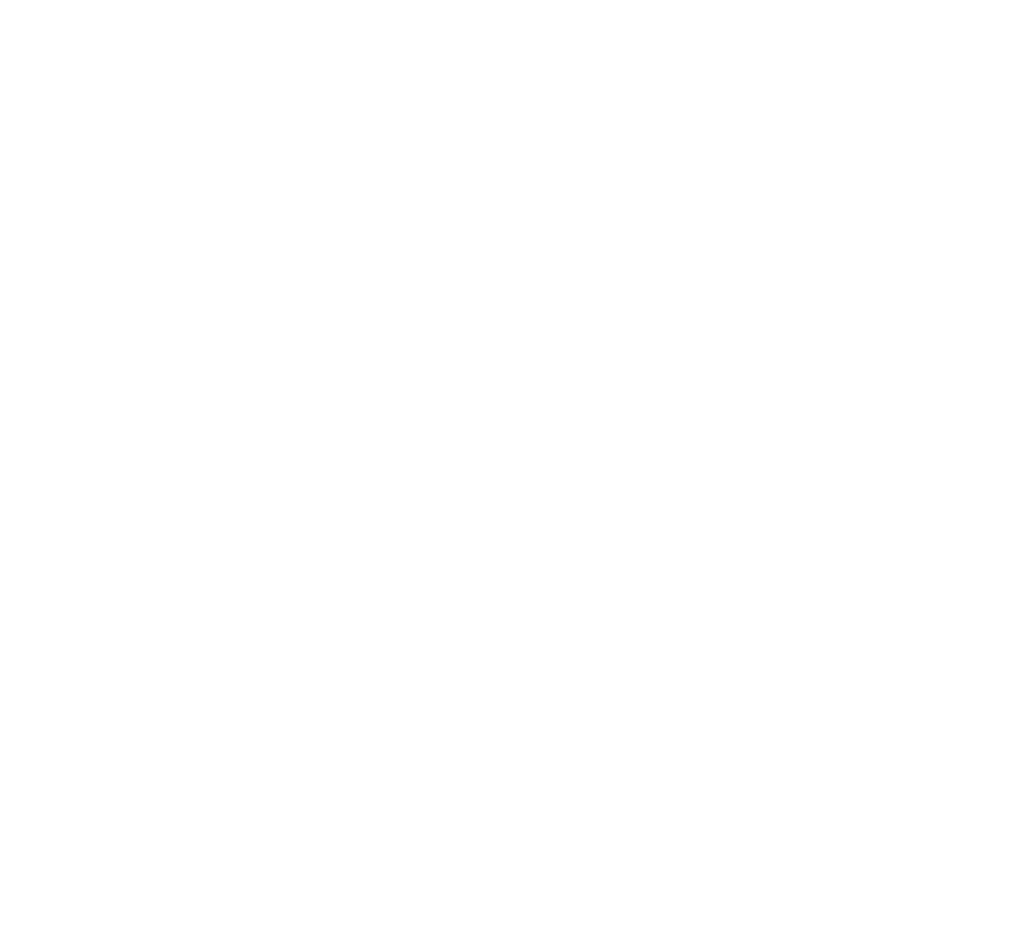
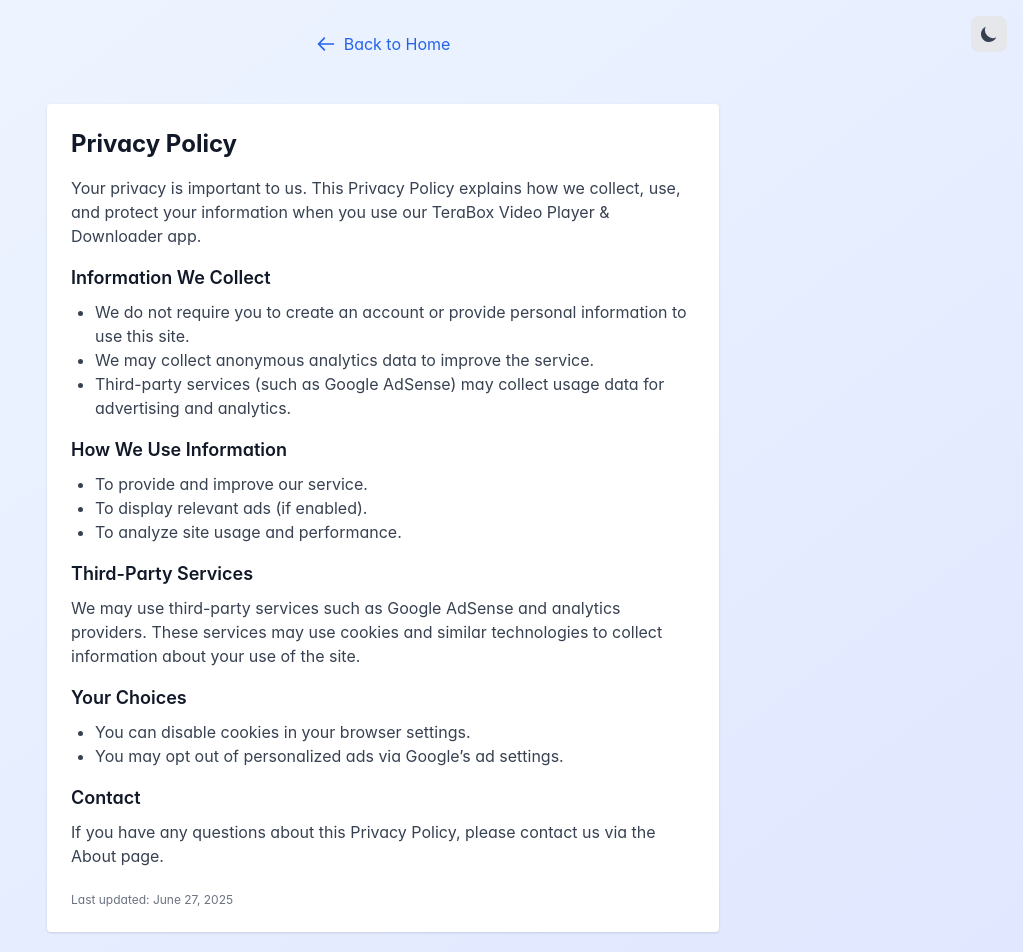
Before and after one commit to kirankigi5/teraplayer, a React (Vite) app: page /privacy-policy in a window 1280 px wide. Before the commit this address had no page. Shown: the top 952 px of the page, without its empty margins (257-1280 px from the left). Before the commit the page ends 800 px from the top, so only its background shows below. Built offline with nearby package versions, Linux system fonts and the light colour scheme.

Commit message:
feat: add Contact and Privacy Policy pages with routing

```diff
--- a/src/App.tsx
+++ b/src/App.tsx
@@ -262,7 +262,12 @@
           © 2025 TeraPlayer - Free TeraBox Video Player Online. Not affiliated with TeraBox, Flextech Inc, or any mentioned domains.
           <div className="mt-2 space-x-4">
             <a href="/about" className="underline hover:text-gray-600 dark:hover:text-gray-300">About TeraBox Player</a>
+            <span className="mx-2">|</span>
             <a href="/copyright-policy" className="underline hover:text-gray-600 dark:hover:text-gray-300">Copyright Policy</a>
+            <span className="mx-2">|</span>
+            <a href="/privacy-policy" className="underline hover:text-gray-600 dark:hover:text-gray-300">Privacy Policy</a>
+            <span className="mx-2">|</span>
+            <a href="/contact" className="underline hover:text-gray-600 dark:hover:text-gray-300">Contact</a>
           </div>
         </div>
       </footer>
--- /dev/null
+++ b/src/Contact.tsx
@@ -0,0 +1,32 @@
+import React from 'react';
+import { Link } from 'react-router-dom';
+import ThemeToggle from './components/ThemeToggle';
+
+const Contact: React.FC = () => (
+  <div className="min-h-screen bg-gradient-to-br from-blue-50 to-indigo-100 dark:from-gray-900 dark:to-gray-800 transition-colors duration-200">
+    {/* Theme Toggle - positioned at top right */}
+    <div className="fixed top-4 right-4 z-10">
+      <ThemeToggle />
+    </div>
+    <div className="container mx-auto px-4 py-8">
+      {/* Back to Home button - prominent top position */}
+      <div className="text-center mb-8">
+        <Link to="/" className="inline-flex items-center text-blue-600 dark:text-blue-400 hover:text-blue-700 dark:hover:text-blue-300 mb-4">
+          <svg className="w-5 h-5 mr-2" fill="none" stroke="currentColor" viewBox="0 0 24 24">
+            <path strokeLinecap="round" strokeLinejoin="round" strokeWidth={2} d="M10 19l-7-7m0 0l7-7m-7 7h18" />
+          </svg>
+          Back to Home
+        </Link>
+      </div>
+      <div className="max-w-2xl mx-auto p-6 bg-white dark:bg-gray-800 rounded shadow mt-8">
+        <h1 className="text-2xl font-bold text-gray-900 dark:text-white mb-4">Contact Us</h1>
+        <p className="mb-2 text-gray-700 dark:text-gray-300">For questions, feedback, or support regarding TeraBox Video Player & Downloader, please email:</p>
+        <p className="mb-4 text-blue-700 dark:text-blue-300 font-mono">your@email.com</p>
+        <p className="text-gray-700 dark:text-gray-300">We aim to respond to all inquiries within 2 business days.</p>
+        <p className="text-xs text-gray-500 mt-6">Last updated: June 27, 2025</p>
+      </div>
+    </div>
+  </div>
+);
+
+export default Contact;
--- /dev/null
+++ b/src/PrivacyPolicy.tsx
@@ -0,0 +1,50 @@
+import React from 'react';
+import { Link } from "react-router-dom";
+import ThemeToggle from './components/ThemeToggle';
+
+const PrivacyPolicy: React.FC = () => (
+  <div className="min-h-screen bg-gradient-to-br from-blue-50 to-indigo-100 dark:from-gray-900 dark:to-gray-800 transition-colors duration-200">
+    {/* Theme Toggle - positioned at top right */}
+    <div className="fixed top-4 right-4 z-10">
+      <ThemeToggle />
+    </div>
+    <div className="container mx-auto px-4 py-8">
+      <div className="text-center mb-8">
+        <Link to="/" className="inline-flex items-center text-blue-600 dark:text-blue-400 hover:text-blue-700 dark:hover:text-blue-300 mb-4">
+          <svg className="w-5 h-5 mr-2" fill="none" stroke="currentColor" viewBox="0 0 24 24">
+            <path strokeLinecap="round" strokeLinejoin="round" strokeWidth={2} d="M10 19l-7-7m0 0l7-7m-7 7h18" />
+          </svg>
+          Back to Home
+        </Link>
+      </div>
+      <div className="max-w-2xl mx-auto p-6 bg-white dark:bg-gray-800 rounded shadow mt-8">
+        <h1 className="text-2xl font-bold text-gray-900 dark:text-white mb-4">Privacy Policy</h1>
+        <p className="mb-2 text-gray-700 dark:text-gray-300">Your privacy is important to us. This Privacy Policy explains how we collect, use, and protect your information when you use our TeraBox Video Player & Downloader app.</p>
+        <h2 className="text-lg font-semibold mt-4 mb-2 text-gray-900 dark:text-white">Information We Collect</h2>
+        <ul className="list-disc ml-6 text-gray-700 dark:text-gray-300">
+          <li>We do not require you to create an account or provide personal information to use this site.</li>
+          <li>We may collect anonymous analytics data to improve the service.</li>
+          <li>Third-party services (such as Google AdSense) may collect usage data for advertising and analytics.</li>
+        </ul>
+        <h2 className="text-lg font-semibold mt-4 mb-2 text-gray-900 dark:text-white">How We Use Information</h2>
+        <ul className="list-disc ml-6 text-gray-700 dark:text-gray-300">
+          <li>To provide and improve our service.</li>
+          <li>To display relevant ads (if enabled).</li>
+          <li>To analyze site usage and performance.</li>
+        </ul>
+        <h2 className="text-lg font-semibold mt-4 mb-2 text-gray-900 dark:text-white">Third-Party Services</h2>
+        <p className="mb-2 text-gray-700 dark:text-gray-300">We may use third-party services such as Google AdSense and analytics providers. These services may use cookies and similar technologies to collect information about your use of the site.</p>
+        <h2 className="text-lg font-semibold mt-4 mb-2 text-gray-900 dark:text-white">Your Choices</h2>
+        <ul className="list-disc ml-6 text-gray-700 dark:text-gray-300">
+          <li>You can disable cookies in your browser settings.</li>
+          <li>You may opt out of personalized ads via Google’s ad settings.</li>
+        </ul>
+        <h2 className="text-lg font-semibold mt-4 mb-2 text-gray-900 dark:text-white">Contact</h2>
+        <p className="text-gray-700 dark:text-gray-300">If you have any questions about this Privacy Policy, please contact us via the About page.</p>
+        <p className="text-xs text-gray-500 mt-6">Last updated: June 27, 2025</p>
+      </div>
+    </div>
+  </div>
+);
+
+export default PrivacyPolicy;
--- a/src/Root.tsx
+++ b/src/Root.tsx
@@ -3,6 +3,8 @@
 import App from "./App";
 import About from "./About";
 import CopyrightPolicy from "./CopyrightPolicy";
+import PrivacyPolicy from "./PrivacyPolicy";
+import Contact from "./Contact";
 
 export default function Root() {
   return (
@@ -11,6 +13,8 @@
         <Route path="/" element={<App />} />
         <Route path="/about" element={<About />} />
         <Route path="/copyright-policy" element={<CopyrightPolicy />} />
+        <Route path="/privacy-policy" element={<PrivacyPolicy />} />
+        <Route path="/contact" element={<Contact />} />
       </Routes>
     </Router>
   );
```
